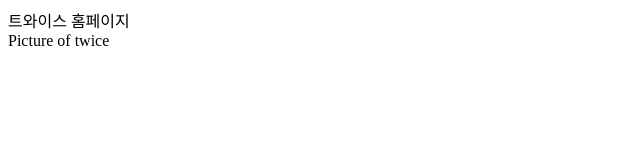
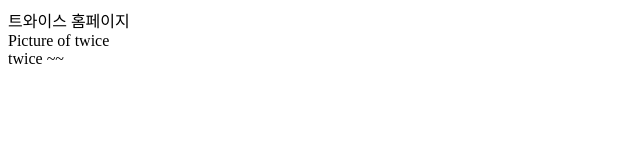
Before and after one commit to real-coding-study/bts-image, a plain HTML site: page twice.html in a window 1280 px wide. Shown: the full height of the page, 0-640 px from the left. Drawn offline with Linux system fonts and the light colour scheme.

Commit message:
add intro text of twice

```diff
--- a/twice.html
+++ b/twice.html
@@ -1,6 +1,6 @@
 <html>
   <head>트와이스 홈페이지</head>
   <div>Picture of twice</div>
-
+  <body>twice ~~</body>
 
 </html>
```
